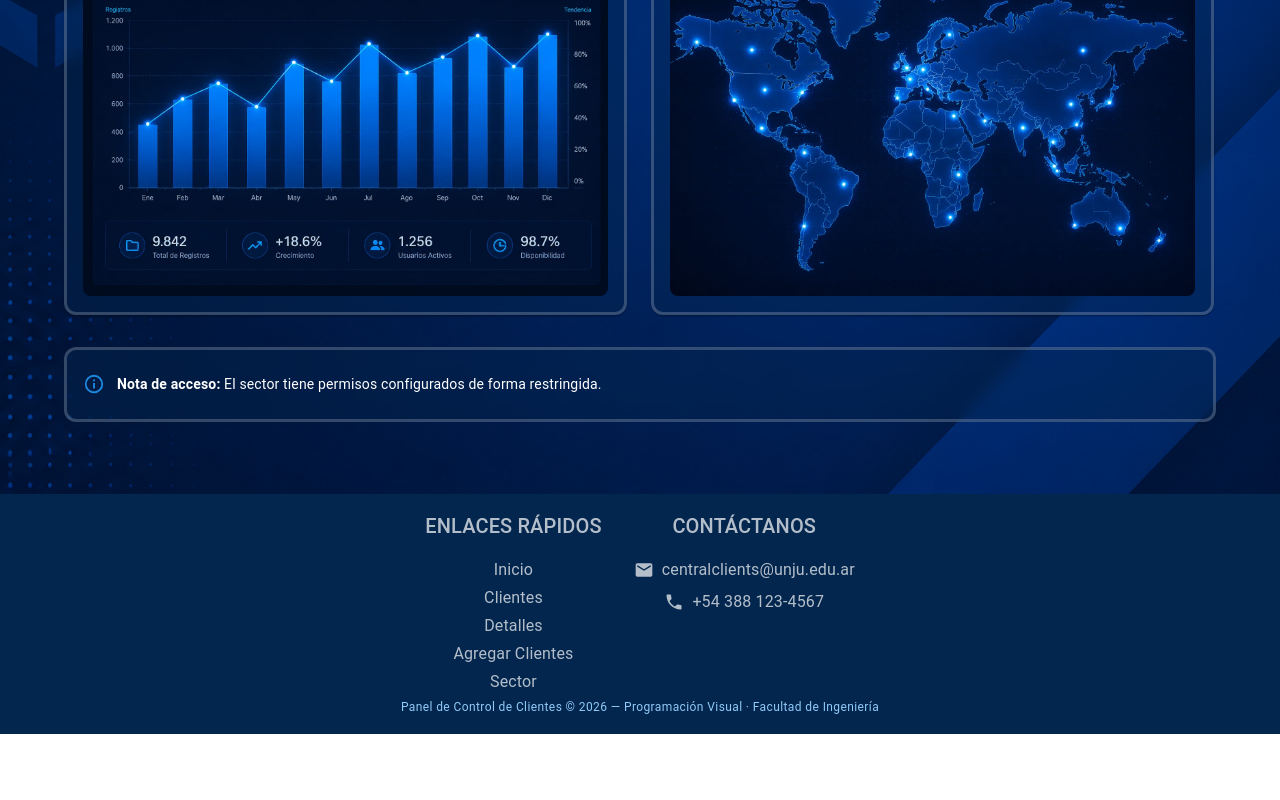
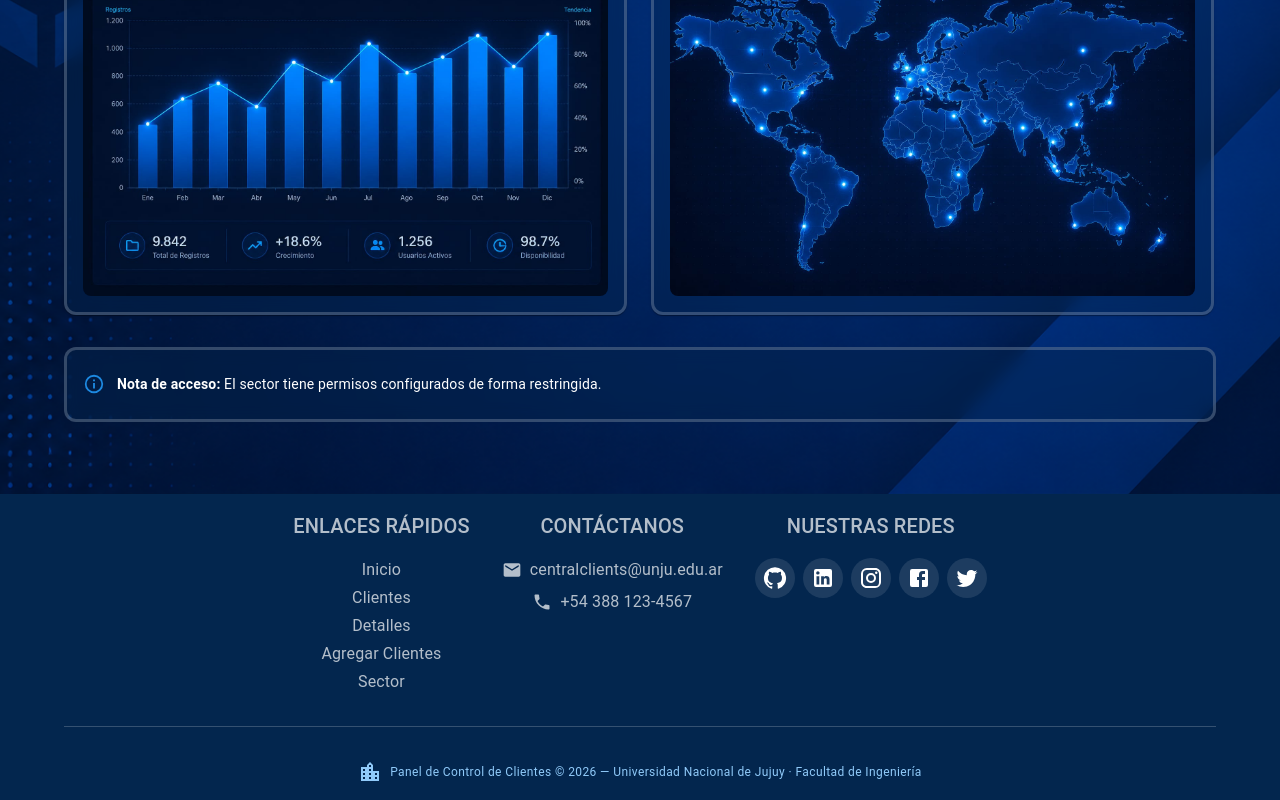
Before and after one commit to davidjuharez/pv_tp_integrador_grupo6, a React (Vite) app in the folder pv_tp_integrador_grupo6/: page / in a window 1280 px wide. Shown: the part 690-1490 px from the top of the page. Before the commit the page ends 1424 px from the top, so only its background shows below. Built offline with nearby package versions, Linux system fonts and the light colour scheme; sample sign-in values are in the browser's storage.

Commit message:
Por últimose agregan las redes mediante iconos y todos al igual que los enlaces estáticos se iluminan cuando se pasa por encima el puntero, además se agregaun divider.

```diff
--- a/pv_tp_integrador_grupo6/src/components/layout/Footer.jsx
+++ b/pv_tp_integrador_grupo6/src/components/layout/Footer.jsx
@@ -7,7 +7,7 @@ const Footer = () => {
     <Box component="footer" sx={{ bgcolor: '#03264e', py: 2, px: 3, textAlign: 'center', mt: 'auto' }}>
       <Container maxWidth="lg">
         <Grid container spacing={4} sx={{ justifyContent: "center" }}>
-        <Grid item xs={12} md={4} sx={{ display: 'flex', flexDirection: 'column', alignItems: 'center' }}>
+          <Grid item xs={12} md={4} sx={{ display: 'flex', flexDirection: 'column', alignItems: 'center' }}>
             <Typography variant="h6" fontWeight="bold" sx={{ mb: 2, color: 'rgba(255,255,255,0.7)' }}>ENLACES RÁPIDOS</Typography>
             <Stack spacing={0.5}>
               {['Inicio', 'Clientes', 'Detalles', 'Agregar Clientes', 'Sector'].map((text) => (
@@ -16,14 +16,30 @@ const Footer = () => {
             </Stack>
           </Grid>
 
-            <Grid item xs={12} md={4} sx={{ display: 'flex', flexDirection: 'column', alignItems: 'center' }}>
+          <Grid item xs={12} md={4} sx={{ display: 'flex', flexDirection: 'column', alignItems: 'center' }}>
             <Typography variant="h6" fontWeight="bold" sx={{ mb: 2, color: 'rgba(255,255,255,0.7)' }}>CONTÁCTANOS</Typography>
             <Box sx={{ display: 'flex', alignItems: 'center', gap: 1, mb: 1, color: 'rgba(255,255,255,0.7)' }}><Email fontSize="small" /> centralclients@unju.edu.ar</Box>
             <Box sx={{ display: 'flex', alignItems: 'center', gap: 1, color: 'rgba(255,255,255,0.7)' }}><Phone fontSize="small" /> +54 388 123-4567</Box>
           </Grid>
-    </Grid>
-      <Typography variant="caption" sx={{ color: '#90caf9' }}>Panel de Control de Clientes © {new Date().getFullYear()} — Programación Visual · Facultad de Ingeniería</Typography>
-    </Container>
+
+          <Grid item xs={12} md={4} sx={{ display: 'flex', flexDirection: 'column', alignItems: 'center' }}>
+            <Typography variant="h6" fontWeight="bold" sx={{ mb: 2, color: 'rgba(255,255,255,0.7)' }}>NUESTRAS REDES</Typography>
+            <Stack direction="row" spacing={1} sx={{ justifyContent: { xs: 'center', md: 'flex-end' } }}>
+              {[GitHub, LinkedIn, Instagram, Facebook, Twitter].map((Icon, i) => (
+                <IconButton key={i} sx={{ color: 'white', background: 'rgba(255,255,255,0.1)' }}><Icon /></IconButton>
+              ))}
+            </Stack>
+          </Grid>
+
+        </Grid>
+
+        <Divider sx={{ my: 4, borderColor: 'rgba(255,255,255,0.2)' }} />
+
+        <Typography variant="caption" sx={{ color: '#90caf9' }}>
+          <LocationCity sx={{ verticalAlign: 'middle', mr: 1 }} />
+          Panel de Control de Clientes © {new Date().getFullYear()} — Universidad Nacional de Jujuy · Facultad de Ingeniería
+        </Typography>
+      </Container>
     </Box>
   );
 };
```
